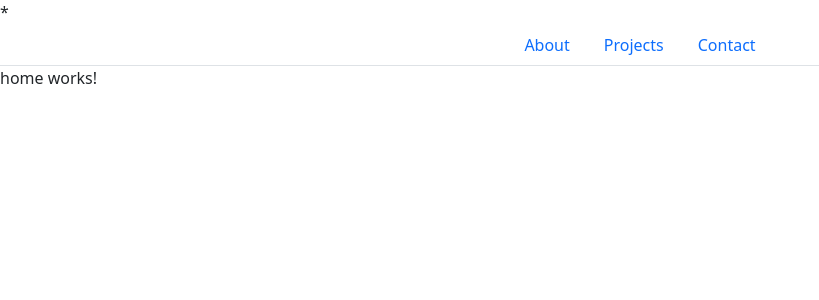
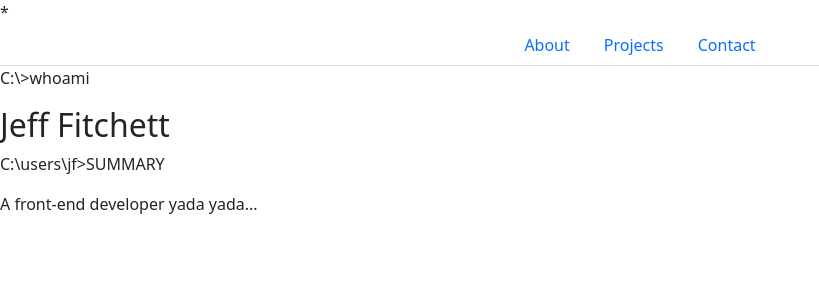
Before and after one commit to Jepphire/Portfolio, an Angular app: page / in a window 1280 px wide. Shown: the top 300 px of the page, without its empty margins (0-819 px from the left). Built offline with nearby package versions, Linux system fonts and the light colour scheme.

Commit message:
Updated home component html
Updated home component html

```diff
--- a/src/app/home/home.component.html
+++ b/src/app/home/home.component.html
@@ -1 +1,14 @@
-<p>home works!</p>
+<div>
+  <div class="row">
+    <div class="col">
+      <p>C:\>whoami</p>
+      <h2>Jeff Fitchett</h2>
+      <p>C:\users\jf>SUMMARY</p>
+    </div>
+  </div>
+  <div class="row">
+    <div class="col">
+      <p>A front-end developer yada yada...</p>
+    </div>
+  </div>
+</div>
```
